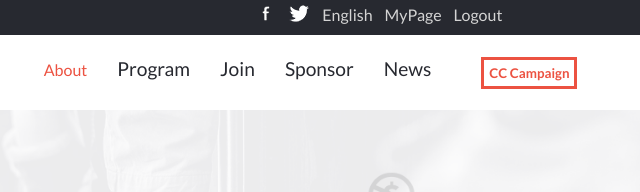
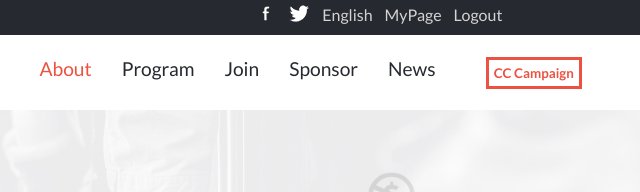
Before and after one commit to imranhossainemi/capstone_project, a plain HTML site: page about.html in a window 1280 px wide. Shown: the top 192 px of the page, 547-1187 px from the left. Drawn offline with Linux system fonts and the light colour scheme.

Commit message:
Update about.html

```diff
--- a/about.html
+++ b/about.html
@@ -36,7 +36,7 @@
           </div>
           <div class="navigation">
             <ul class="nav-menu">
-              <li class="nav-item nav-active"><a href="#" class="nav-active black"></a>About</li>
+              <li class="nav-item nav-active"><a href="#" class="nav-active black">About</a></li>
               <li class="nav-item"><a href="#" class="black">Program</a></li>
               <li class="nav-item"><a href="#" class="black">Join</a></li>
               <li class="nav-item"><a href="#" class="black">Sponsor</a></li>
```
